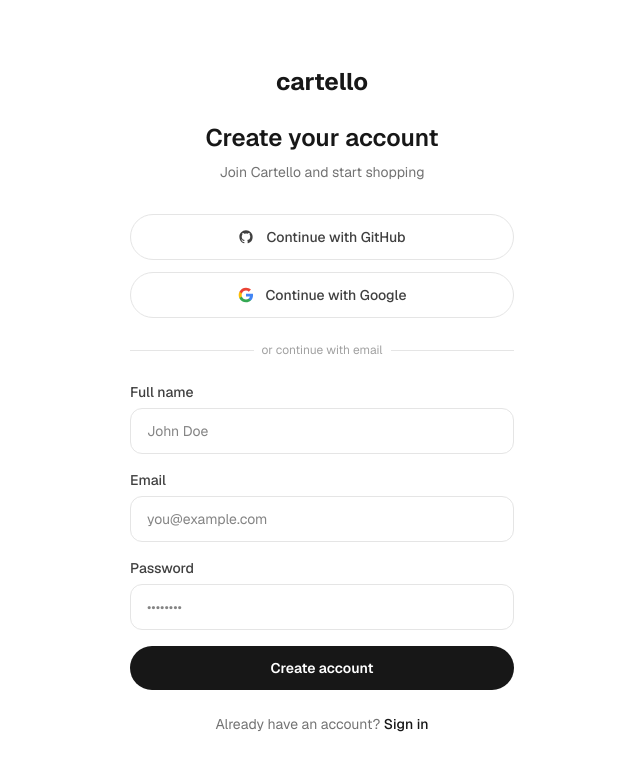
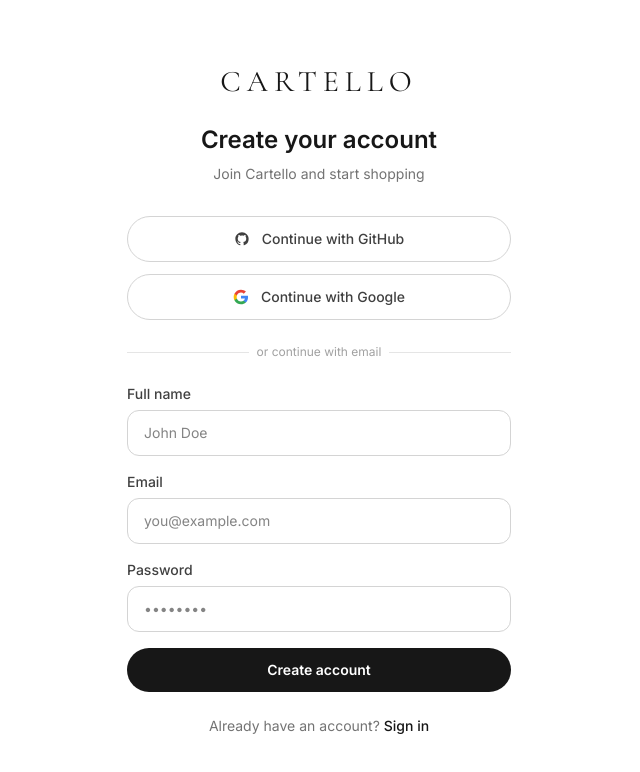
Before and after one commit to nabilsaiyan/cartello, a Next.js app: page /auth/sign-up in a window 1280 px wide. Shown: the top 772 px of the page, without its empty margins (318-958 px from the left). Built offline with nearby package versions, Linux system fonts and the light colour scheme; no server answers.

Commit message:
feat(typography): replace Geist with Cormorant Garamond + Inter
Cormorant Garamond for all display headings and brand name,
Inter for all body text, prices, labels and UI elements.

```diff
--- a/src/app/auth/sign-in/page.tsx
+++ b/src/app/auth/sign-in/page.tsx
@@ -54,16 +54,16 @@
     <div className="flex min-h-screen items-center justify-center px-4">
       <div className="w-full max-w-sm">
         <div className="text-center">
-          <Link href="/" className="text-2xl font-bold text-neutral-900">cartello</Link>
+          <Link href="/" className="font-display text-3xl uppercase tracking-[0.2em] text-neutral-900">cartello</Link>
           <h1 className="mt-6 text-2xl font-semibold text-neutral-900">Welcome back</h1>
           <p className="mt-2 text-sm text-neutral-500">Sign in to your account to continue</p>
         </div>
 
         <div className="mt-8 space-y-3">
-          <button onClick={() => signIn("github", { callbackUrl })} className="flex w-full items-center justify-center gap-3 rounded-full border border-neutral-200 px-4 py-3 text-sm font-medium text-neutral-700 transition-colors hover:bg-neutral-50">
+          <button onClick={() => signIn("github", { callbackUrl })} className="flex w-full items-center justify-center gap-3 rounded-full border border-neutral-300 px-4 py-3 text-sm font-medium text-neutral-700 transition-colors hover:bg-neutral-50">
             <GithubIcon />Continue with GitHub
           </button>
-          <button onClick={() => signIn("google", { callbackUrl })} className="flex w-full items-center justify-center gap-3 rounded-full border border-neutral-200 px-4 py-3 text-sm font-medium text-neutral-700 transition-colors hover:bg-neutral-50">
+          <button onClick={() => signIn("google", { callbackUrl })} className="flex w-full items-center justify-center gap-3 rounded-full border border-neutral-300 px-4 py-3 text-sm font-medium text-neutral-700 transition-colors hover:bg-neutral-50">
             <GoogleIcon />Continue with Google
           </button>
         </div>
@@ -76,12 +76,12 @@
         <form onSubmit={handleSubmit(onSubmit)} className="space-y-4">
           <div>
             <label className="mb-1.5 block text-sm font-medium text-neutral-700">Email</label>
-            <input type="email" placeholder="you@example.com" {...register("email")} className="w-full rounded-xl border border-neutral-200 px-4 py-3 text-sm outline-none focus:border-neutral-400" />
+            <input type="email" placeholder="you@example.com" {...register("email")} className="w-full rounded-xl border border-neutral-300 px-4 py-3 text-sm outline-none focus:border-neutral-400" />
             {errors.email && <p className="mt-1 text-xs text-red-500">{errors.email.message}</p>}
           </div>
           <div>
             <label className="mb-1.5 block text-sm font-medium text-neutral-700">Password</label>
-            <input type="password" placeholder="••••••••" {...register("password")} className="w-full rounded-xl border border-neutral-200 px-4 py-3 text-sm outline-none focus:border-neutral-400" />
+            <input type="password" placeholder="••••••••" {...register("password")} className="w-full rounded-xl border border-neutral-300 px-4 py-3 text-sm outline-none focus:border-neutral-400" />
             {errors.password && <p className="mt-1 text-xs text-red-500">{errors.password.message}</p>}
           </div>
           <button type="submit" disabled={loading} className="w-full rounded-full bg-neutral-900 py-3 text-sm font-semibold text-white hover:bg-neutral-700 disabled:opacity-50">
--- a/src/app/auth/sign-up/page.tsx
+++ b/src/app/auth/sign-up/page.tsx
@@ -51,16 +51,16 @@
     <div className="flex min-h-screen items-center justify-center px-4">
       <div className="w-full max-w-sm">
         <div className="text-center">
-          <Link href="/" className="text-2xl font-bold text-neutral-900">cartello</Link>
+          <Link href="/" className="font-display text-3xl uppercase tracking-[0.2em] text-neutral-900">cartello</Link>
           <h1 className="mt-6 text-2xl font-semibold text-neutral-900">Create your account</h1>
           <p className="mt-2 text-sm text-neutral-500">Join Cartello and start shopping</p>
         </div>
 
         <div className="mt-8 space-y-3">
-          <button onClick={() => signIn("github", { callbackUrl: "/" })} className="flex w-full items-center justify-center gap-3 rounded-full border border-neutral-200 px-4 py-3 text-sm font-medium text-neutral-700 hover:bg-neutral-50">
+          <button onClick={() => signIn("github", { callbackUrl: "/" })} className="flex w-full items-center justify-center gap-3 rounded-full border border-neutral-300 px-4 py-3 text-sm font-medium text-neutral-700 hover:bg-neutral-50">
             <GithubIcon />Continue with GitHub
           </button>
-          <button onClick={() => signIn("google", { callbackUrl: "/" })} className="flex w-full items-center justify-center gap-3 rounded-full border border-neutral-200 px-4 py-3 text-sm font-medium text-neutral-700 hover:bg-neutral-50">
+          <button onClick={() => signIn("google", { callbackUrl: "/" })} className="flex w-full items-center justify-center gap-3 rounded-full border border-neutral-300 px-4 py-3 text-sm font-medium text-neutral-700 hover:bg-neutral-50">
             <GoogleIcon />Continue with Google
           </button>
         </div>
@@ -73,17 +73,17 @@
         <form onSubmit={handleSubmit(onSubmit)} className="space-y-4">
           <div>
             <label className="mb-1.5 block text-sm font-medium text-neutral-700">Full name</label>
-            <input type="text" placeholder="John Doe" {...register("name")} className="w-full rounded-xl border border-neutral-200 px-4 py-3 text-sm outline-none focus:border-neutral-400" />
+            <input type="text" placeholder="John Doe" {...register("name")} className="w-full rounded-xl border border-neutral-300 px-4 py-3 text-sm outline-none focus:border-neutral-400" />
             {errors.name && <p className="mt-1 text-xs text-red-500">{errors.name.message}</p>}
           </div>
           <div>
             <label className="mb-1.5 block text-sm font-medium text-neutral-700">Email</label>
-            <input type="email" placeholder="you@example.com" {...register("email")} className="w-full rounded-xl border border-neutral-200 px-4 py-3 text-sm outline-none focus:border-neutral-400" />
+            <input type="email" placeholder="you@example.com" {...register("email")} className="w-full rounded-xl border border-neutral-300 px-4 py-3 text-sm outline-none focus:border-neutral-400" />
             {errors.email && <p className="mt-1 text-xs text-red-500">{errors.email.message}</p>}
           </div>
           <div>
             <label className="mb-1.5 block text-sm font-medium text-neutral-700">Password</label>
-            <input type="password" placeholder="••••••••" {...register("password")} className="w-full rounded-xl border border-neutral-200 px-4 py-3 text-sm outline-none focus:border-neutral-400" />
+            <input type="password" placeholder="••••••••" {...register("password")} className="w-full rounded-xl border border-neutral-300 px-4 py-3 text-sm outline-none focus:border-neutral-400" />
             {errors.password && <p className="mt-1 text-xs text-red-500">{errors.password.message}</p>}
           </div>
           <button type="submit" disabled={loading} className="w-full rounded-full bg-neutral-900 py-3 text-sm font-semibold text-white hover:bg-neutral-700 disabled:opacity-50">
--- a/src/app/globals.css
+++ b/src/app/globals.css
@@ -1,8 +1,8 @@
 @import "tailwindcss";
 
 @theme inline {
-  --font-sans: var(--font-geist-sans);
-  --font-mono: var(--font-geist-mono);
+  --font-sans: var(--font-inter), system-ui, sans-serif;
+  --font-display: var(--font-cormorant), Georgia, serif;
 
   --color-background: #ffffff;
   --color-foreground: #0a0a0a;
@@ -40,6 +40,7 @@
 
 html {
   scroll-behavior: smooth;
+  scrollbar-gutter: stable;
 }
 
 body {
--- a/src/app/layout.tsx
+++ b/src/app/layout.tsx
@@ -1,16 +1,20 @@
 import type { Metadata } from "next"
-import { Geist, Geist_Mono } from "next/font/google"
+import { Cormorant_Garamond, Inter } from "next/font/google"
 import "./globals.css"
 import { Providers } from "@/components/providers"
 
-const geistSans = Geist({
-  variable: "--font-geist-sans",
+const cormorant = Cormorant_Garamond({
+  variable: "--font-cormorant",
   subsets: ["latin"],
+  weight: ["300", "400", "500", "600"],
+  style: ["normal", "italic"],
+  display: "swap",
 })
 
-const geistMono = Geist_Mono({
-  variable: "--font-geist-mono",
+const inter = Inter({
+  variable: "--font-inter",
   subsets: ["latin"],
+  display: "swap",
 })
 
 export const metadata: Metadata = {
@@ -40,7 +44,7 @@
     <html
       lang="en"
       data-scroll-behavior="smooth"
-      className={`${geistSans.variable} ${geistMono.variable} h-full antialiased`}
+      className={`${cormorant.variable} ${inter.variable} h-full antialiased`}
     >
       <body className="flex min-h-full flex-col">
         <Providers>{children}</Providers>
--- a/src/components/layout/Footer.tsx
+++ b/src/components/layout/Footer.tsx
@@ -4,8 +4,8 @@
 const footerLinks = {
   Shop: [
     { href: "/products", label: "All Products" },
-    { href: "/category/women", label: "Women" },
     { href: "/category/men", label: "Men" },
+    { href: "/category/outerwear", label: "Outerwear" },
     { href: "/category/accessories", label: "Accessories" },
     { href: "/category/new-arrivals", label: "New Arrivals" },
   ],
@@ -47,7 +47,7 @@
       <div className="mx-auto max-w-7xl px-4 py-12 sm:px-6 lg:px-8">
         <div className="grid grid-cols-2 gap-8 md:grid-cols-4">
           <div className="col-span-2 md:col-span-1">
-            <Link href="/" className="text-xl font-bold text-neutral-900">
+            <Link href="/" className="font-display text-2xl uppercase tracking-[0.2em] text-neutral-900">
               cartello
             </Link>
             <p className="mt-3 text-sm text-neutral-500 max-w-xs">
--- a/src/components/layout/Navbar.tsx
+++ b/src/components/layout/Navbar.tsx
@@ -47,7 +47,7 @@
       <header className="sticky top-0 z-40 w-full border-b border-neutral-100 bg-white/95 backdrop-blur-sm">
         <div className="mx-auto flex h-16 max-w-7xl items-center justify-between px-4 sm:px-6 lg:px-8">
           {/* Logo */}
-          <Link href="/" className="text-xl font-bold tracking-tight text-neutral-900">
+          <Link href="/" className="font-display text-2xl uppercase tracking-[0.2em] text-neutral-900">
             cartello
           </Link>
 
```
